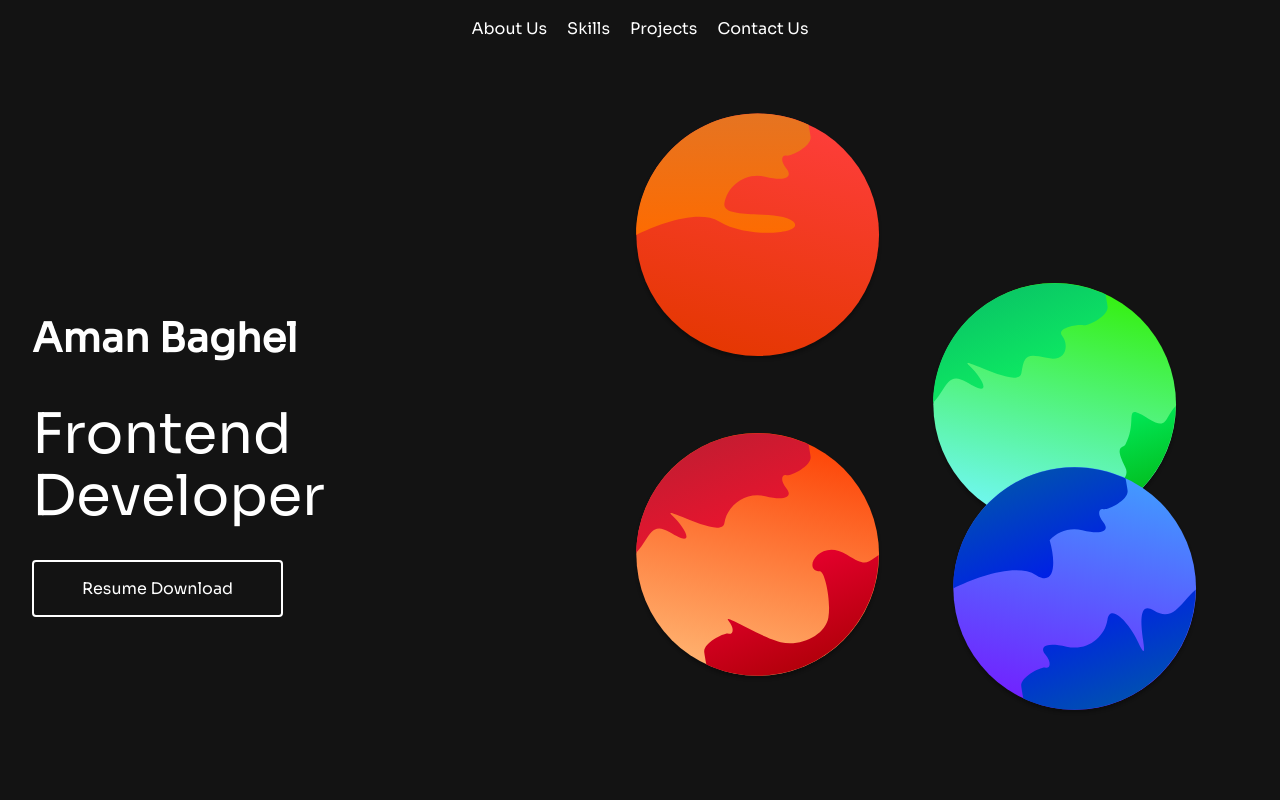
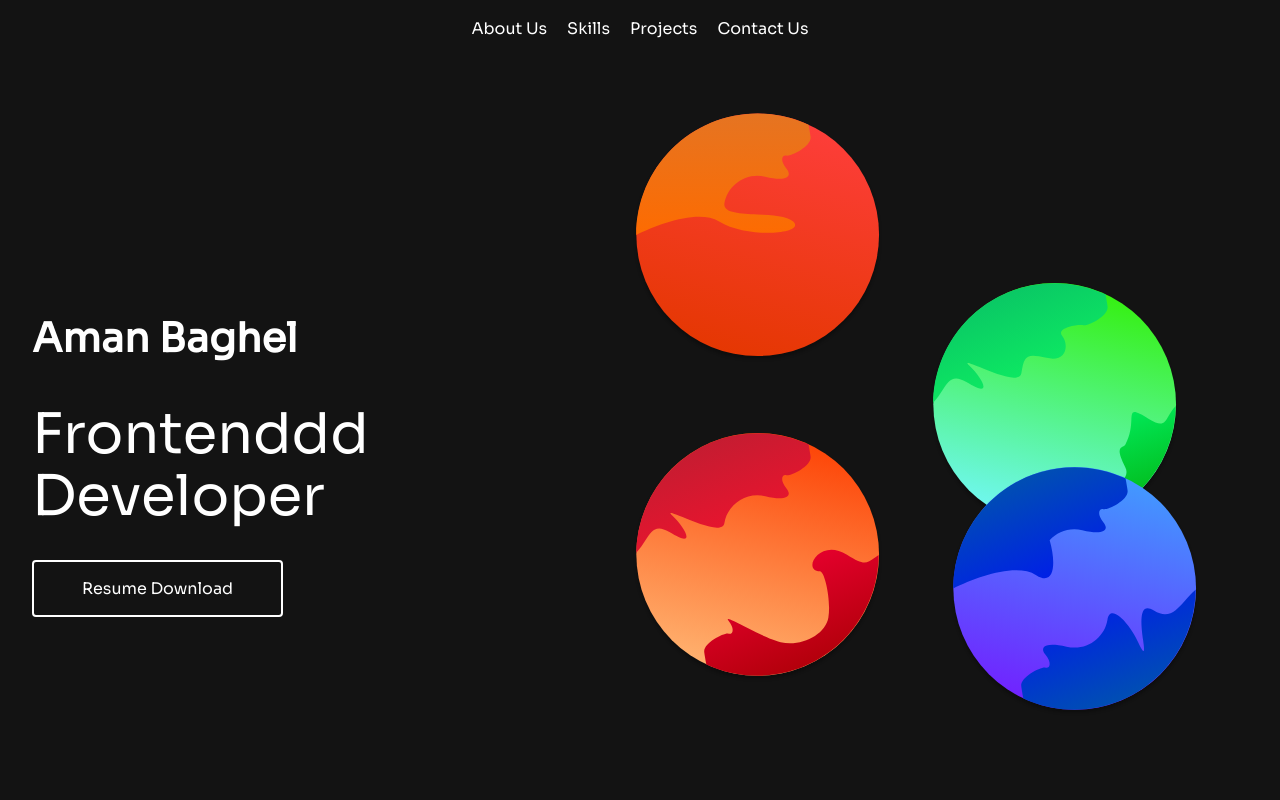
Before and after one commit to X-genius/Aman_Portfolio, a React (Create React App) app: page / in a window 1280 px wide. Shown: the top 800 px of the page. Built offline with nearby package versions, Linux system fonts and the light colour scheme.

Commit message:
check netlify works

```diff
--- a/src/components/Home.js
+++ b/src/components/Home.js
@@ -166,7 +166,7 @@ const Home = () => {
             animate='visible'
             transition={{ duration: 1 }}
           >
-            Frontend Developer
+            Frontenddd Developer
           </motion.p>
 
           <a href={pdf} download='AmanBaghel-SDE2-Resume'>
```
